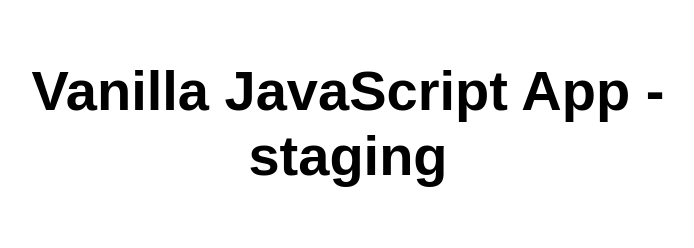
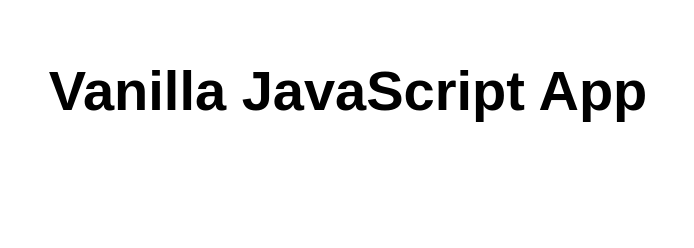
Before and after one commit to mkarmark/vanilla-basic-7, a website: page src/index.html in a window 1280 px wide. Shown: the whole page, without its empty margins (292-986 px from the left). Drawn offline with Linux system fonts and the light colour scheme.

Commit message:
Update index.html

```diff
--- a/src/index.html
+++ b/src/index.html
@@ -10,7 +10,7 @@
 
 <body>
   <main>
-    <h1>Vanilla JavaScript App - staging</h1>
+    <h1>Vanilla JavaScript App</h1>
   </main>
 </body>
 
```
